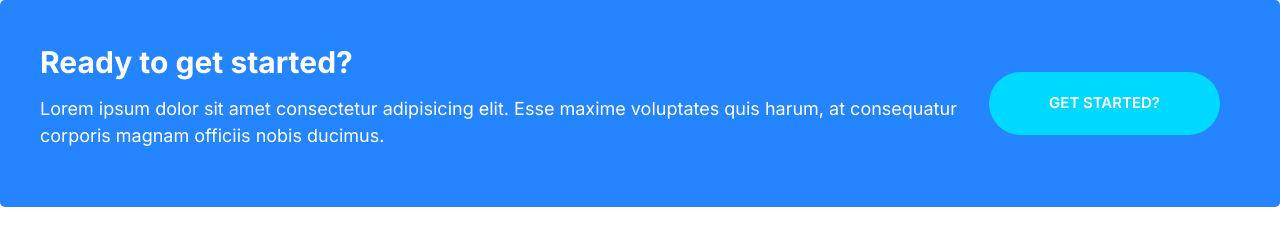
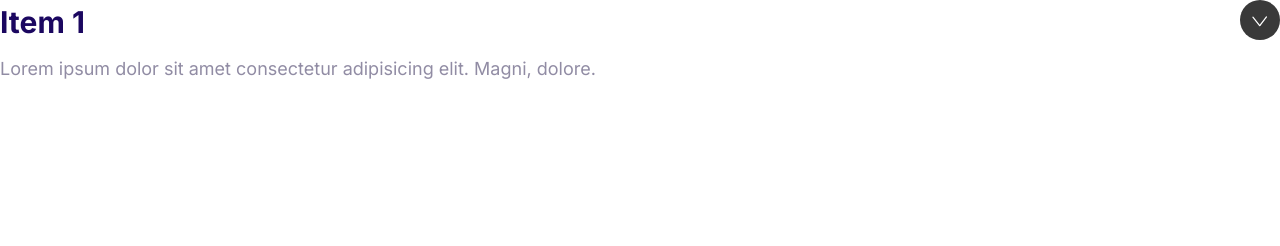
Before and after one commit to bsolomon18/moshify, a plain HTML site: page index.html in a window 1280 px wide. Drawn offline with Linux system fonts and the light colour scheme.

Commit message:
Adding collapsible navigation bar to site.

```diff
--- a/CSS/styles.css
+++ b/CSS/styles.css
@@ -526,3 +526,35 @@ p {
     margin: 0 2rem;
   }
 }
+
+/* Collapsibles */
+.collapsible__header {
+  display: flex;
+  justify-content: space-between;
+}
+
+.collapsible__heading {
+  margin-top: 0;
+  font-size: 3rem;
+}
+
+.collapsible__chevron {
+  transform: rotate(-90deg);
+  transition: all 0.3s;
+}
+
+.collapsible__content {
+  max-height: 0;
+  overflow: hidden;
+  opacity: 0;
+  transition: max-height 0.3s;
+}
+
+.collapsible--expanded .collapsible__chevron {
+  transform: rotate(0);
+}
+
+.collapsible--expanded .collapsible__content {
+  max-height: 100vh;
+  opacity: 1;
+}
--- a/index.html
+++ b/index.html
@@ -14,18 +14,19 @@
     <link rel="stylesheet" href="css/styles.css" />
   </head>
   <body>
-    <div class="callout callout--primary">
-      <div class="grid grid--1x2">
-        <div class="callout--content">
-          <h2 class="callout__heading">Ready to get started?</h2>
-          <p>
-            Lorem ipsum dolor sit amet consectetur adipisicing elit. Esse maxime
-            voluptates quis harum, at consequatur corporis magnam officiis nobis
-            ducimus.
-          </p>
-        </div>
-        <a href="" class="btn btn--secondary btn--stretched">Get Started?</a>
+    <div class="collapsible collapsible--expanded">
+      <header class="collapsible__header">
+        <h2 class="collapsible__heading">Item 1</h2>
+        <img
+          class="icon collapsible__chevron"
+          src="images/chevron.svg"
+          alt="chevron"
+        />
+      </header>
+      <div class="collapsible__content">
+        Lorem ipsum dolor sit amet consectetur adipisicing elit. Magni, dolore.
       </div>
     </div>
+    <script src="js/main.js"></script>
   </body>
 </html>
--- /dev/null
+++ b/js/main.js
@@ -0,0 +1,6 @@
+const collapsibles = document.querySelectorAll(".collapsible");
+collapsibles.forEach((item) =>
+  item.addEventListener("click", function () {
+    this.classList.toggle("collapsible--expanded");
+  })
+);
```
Also changed, not shown: components/collapsible.html (added, +14 -0 lines), images/chevron.svg (added).
